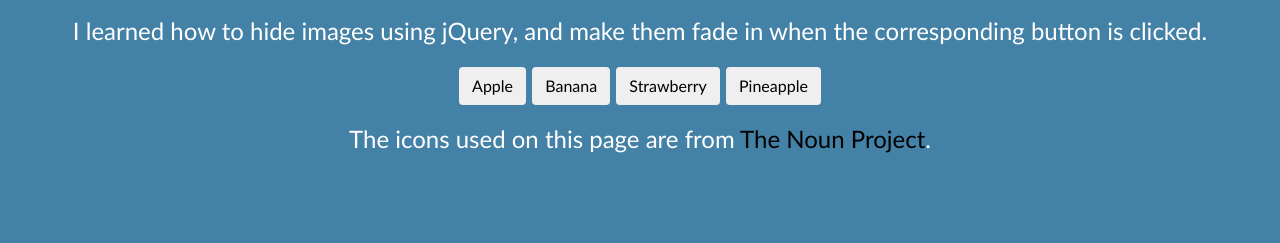
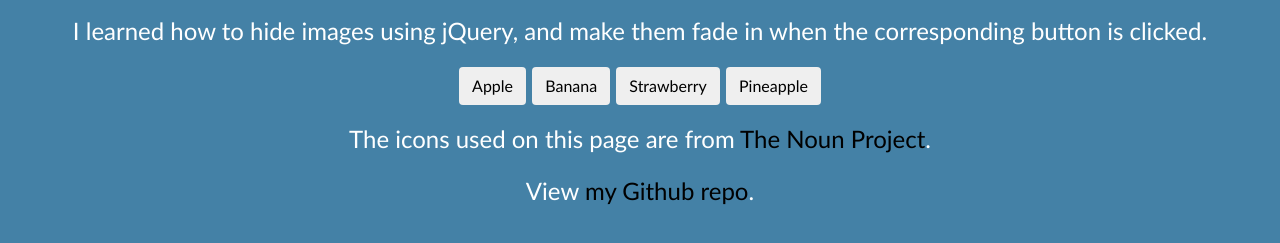
Before and after one commit to brittwhipp/Assignment-10, a plain HTML site: page index.html in a window 1280 px wide. Shown: the part 91-334 px from the top of the page. Drawn offline with Linux system fonts and the light colour scheme.

Commit message:
second commit
added github link

```diff
--- a/index.html
+++ b/index.html
@@ -39,6 +39,8 @@
 
 <p>The icons used on this page are from <a href="https://thenounproject.com/" target="_blank">The Noun Project</a>.</p>
 
+<p>View <a href="https://github.com/brittwhipp/Assignment-10.git" target="_blank">my Github repo</a>.</p>
+
 <script src="js/jquery.min.js"></script>
 <script src="js/javascript.js"></script>
 
```
